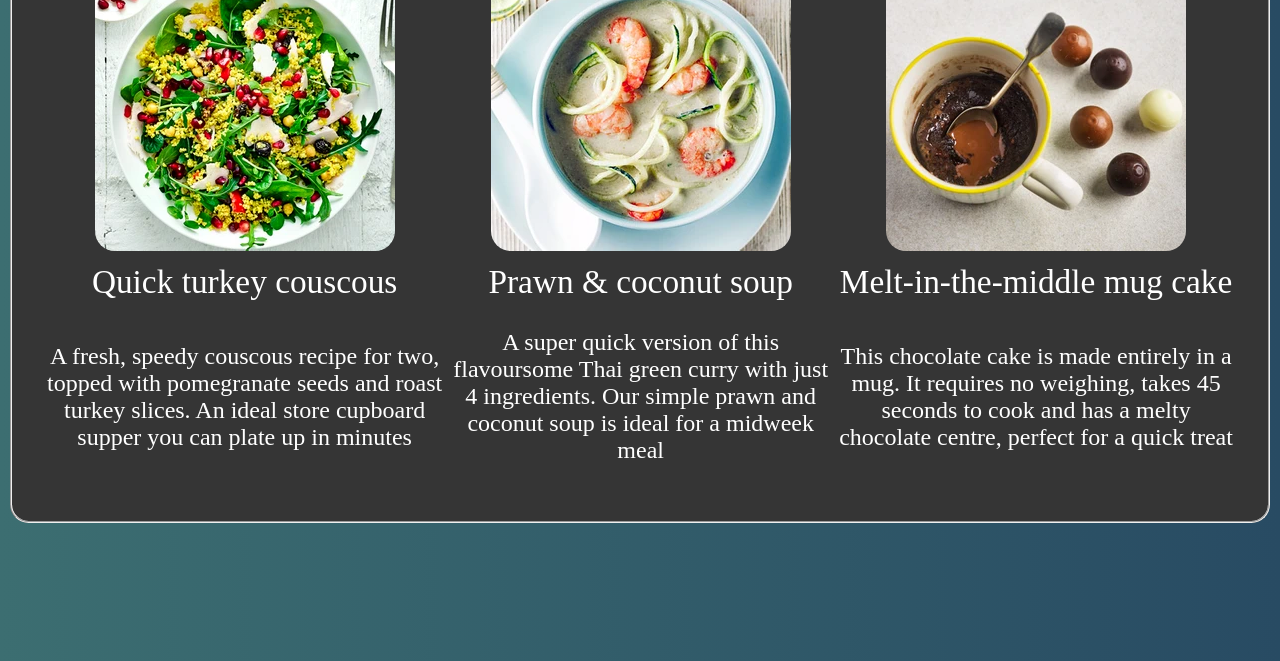
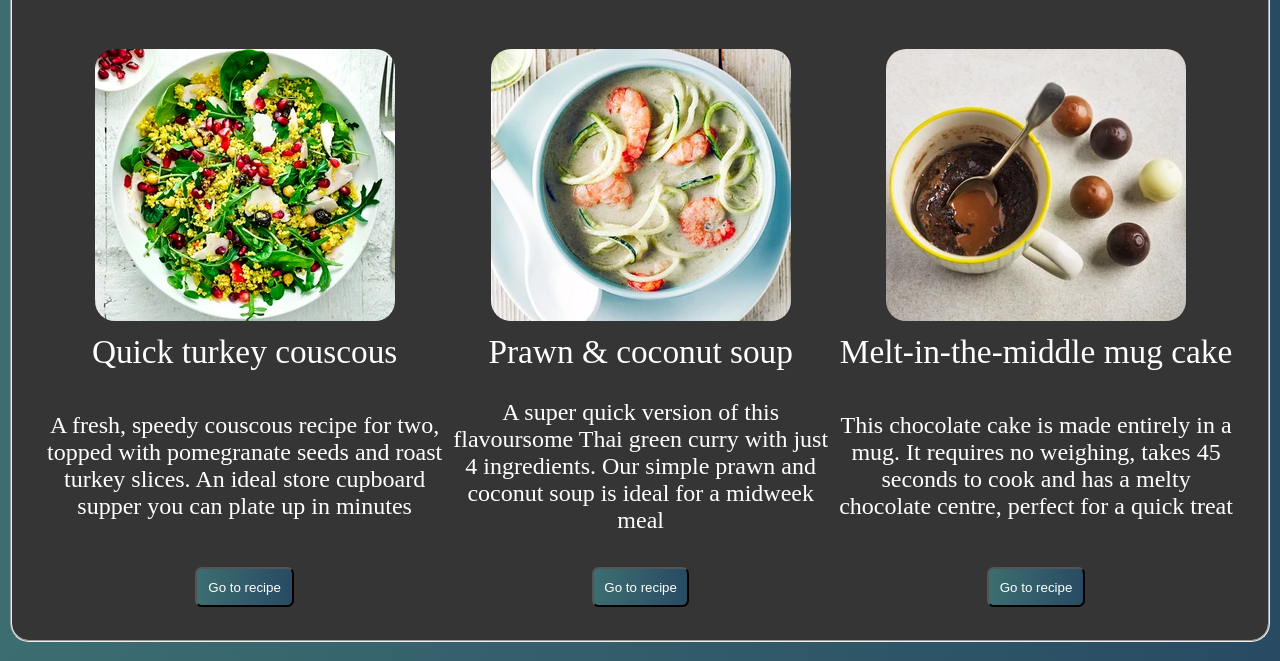
Before and after one commit to Pierre-Lombard/odin-recipes, a plain HTML site: page index.html in a window 1280 px wide. Shown: the part 139-800 px from the top of the page. Drawn offline with Linux system fonts and the light colour scheme; a web font is replaced by a local one.

Commit message:
updated files

```diff
--- a/index.html
+++ b/index.html
@@ -17,21 +17,15 @@
         <table>
             <tr>
                 <td>
-                    <a href="couscous.html">
-                        <img src="salad.png" alt="Quick turkey couscous">
-                    </a>
+                    <img src="salad.png" alt="Quick turkey couscous">
                 </td>
 
                 <td>
-                    <a href="soup.html">
-                        <img src="soup.png" alt="Prawn & coconut soup">
-                    </a>
+                    <img src="soup.png" alt="Prawn & coconut soup">
                 </td>
 
                 <td>
-                    <a href="mug.html">
-                        <img src="mug.png" alt="Melt-in-the-middle mug cake">
-                    </a>
+                    <img src="mug.png" alt="Melt-in-the-middle mug cake">
                 </td>
             </tr>
 
@@ -71,6 +65,29 @@
                     </p>
                 </td>
             </tr>
+
+            <tr>
+                <td>
+                    <input type="button"
+                            value="Go to recipe"
+                            onclick="window.location.href= 'couscous.html'"
+                            class="btn">
+                </td>
+
+                <td>
+                    <input type="button"
+                            value="Go to recipe"
+                            onclick="window.location.href= 'soup.html'"
+                            class ="btn">
+                </td>
+
+                <td>
+                    <input type="button"
+                            value="Go to recipe"
+                            onclick="window.location.href= 'mug.html'"
+                            class ="btn">
+                </td>
+            </tr>
         </table>
     </fieldset>
 </body>
--- a/style.css
+++ b/style.css
@@ -15,15 +15,12 @@ fieldset{
 }
 fieldset h1{
     text-align: center;
+    font-size: 45pt;
 }
 img{
     border-radius: 15pt;
 }
 
-img:hover{
-    width: 50%;
-    border: 4pt solid #284b63;
-}
 table{
     padding: 15pt;
 }
@@ -35,3 +32,33 @@ table td p{
     font-size: 18pt;
     font-family: 'Times New Roman', Times, serif;
 }
+
+.btn{
+   border-radius: 5pt;
+   background-image: linear-gradient(
+       to right,
+       #3c6e71,
+       #284b63);
+    width: 25%;
+    height: 30pt;
+    color: #ffffff;
+    transition: all 0.3s ease-in-out;
+}
+
+.btnHome{
+    border-radius: 5pt;
+    background-image: linear-gradient(
+        to right,
+        #3c6e71,
+        #284b63);
+     width: 25%;
+     height: 30pt;
+     color: #ffffff;
+     transition: all 0.3s ease-in-out;
+     text-align: center;
+ }
+.btn:hover{
+    width: 50%;
+    height: 40pt;
+    font-size: 30pt;
+}
```
Also changed, not shown: couscous.html (+6 -0 lines), mug.html (+5 -0 lines), soup.html (+5 -0 lines).
